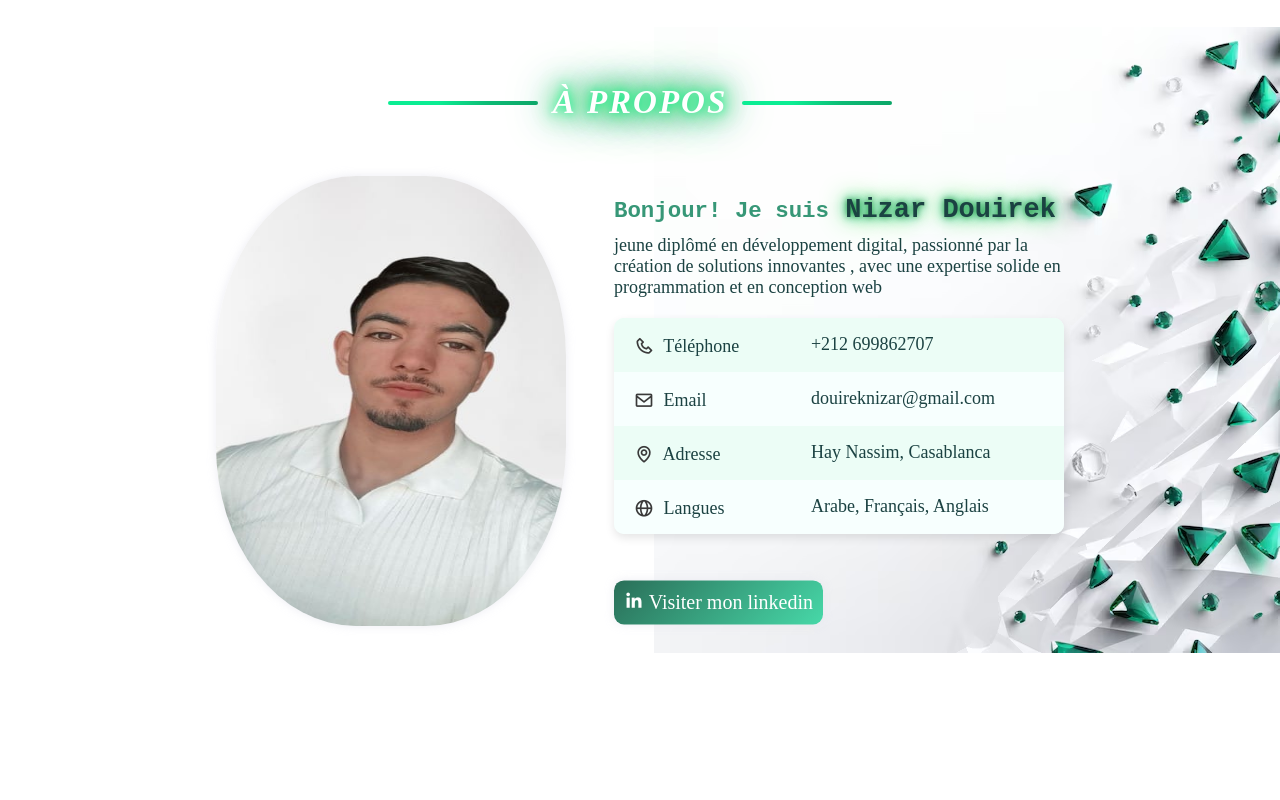
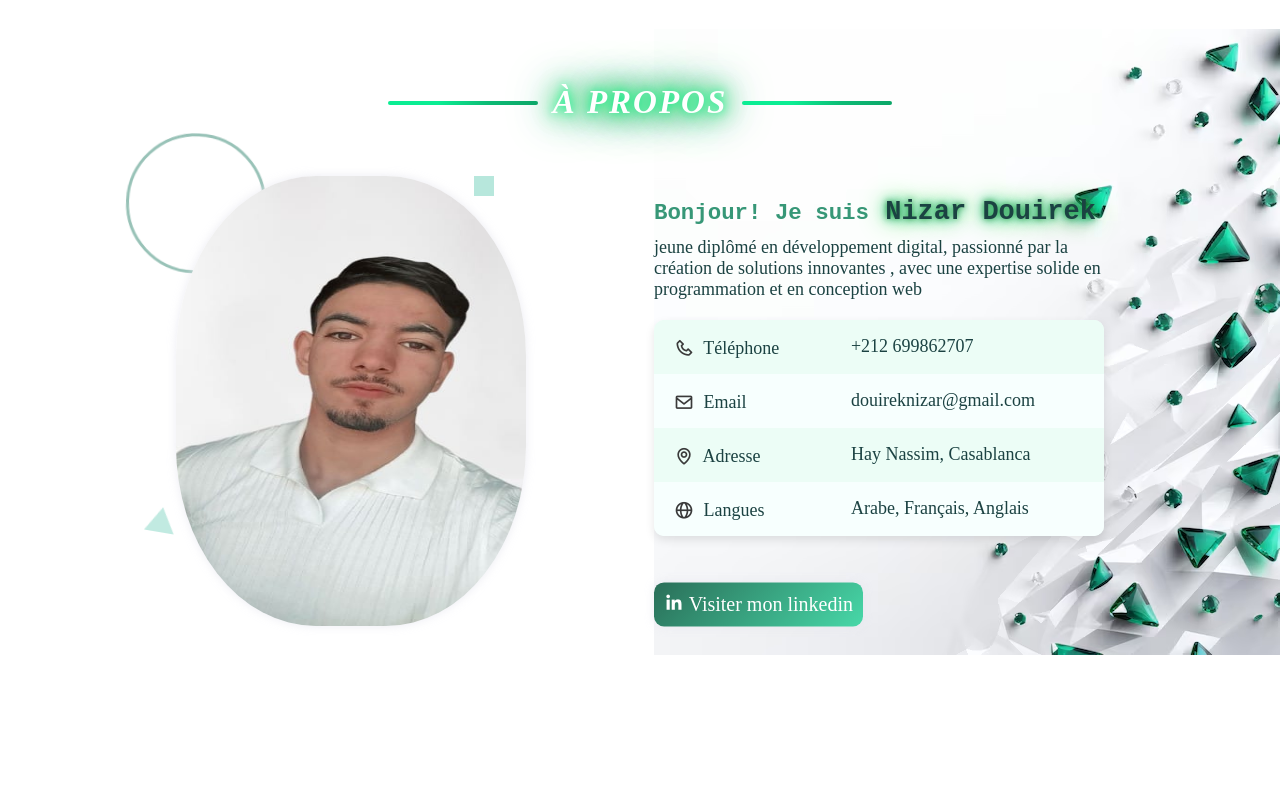
Before and after one commit to NizarDouirek/monportfolio, a React (Create React App) app: page / in a window 1280 px wide. Shown: the part 820-1620 px from the top of the page. Built offline with nearby package versions, Linux system fonts and the light colour scheme.

Commit message:
update cv

```diff
--- a/src/About/about.css
+++ b/src/About/about.css
@@ -18,7 +18,7 @@
     align-items: center;
     justify-content: center;
     display: flex;
-    gap: 3em;
+    gap: 8rem;
     margin-top: 45px;
 
 }
@@ -35,6 +35,121 @@
     transform: scale(3.08);
     box-shadow: 0 0 5px rgba(51, 51, 52, 0.721);
   }
+.image-container-decor {
+  position: relative;
+  display: inline-block;
+}
+
+.i {
+  width: 350px;
+  height: 450px;
+  border-radius: 40%;
+  transition: transform 0.5s ease, box-shadow 0.5s ease;
+  box-shadow: 0 0 10px rgba(229, 228, 238, 0.721);
+  position: relative;
+  z-index: 5;
+}
+
+.i:hover {
+  transform: scale(3.08);
+  box-shadow: 0 0 5px rgba(63, 153, 141, 0.721);
+}
+
+/* Conteneur des formes décoratives */
+.floating-shapes {
+  position: absolute;
+  top: 0;
+  left: 0;
+  width: 100%;
+  height: 100%;
+  z-index: 1;
+}
+
+/* Cercle flottant */
+.circle-shape {
+  position: absolute;
+  top: -40px;
+  left: -50px;
+  width: 140px;
+  height: 140px;
+  border: 3px solid rgba(53, 134, 114, 0.504);
+  border-radius: 50%;
+  animation: float 2s ease-in-out infinite;
+}
+
+.triangle-shape {
+  position: absolute;
+  top: 75%;
+  left: -30px;
+  width: 0;
+  height: 0;
+  border-left: 15px solid transparent;
+  border-right: 15px solid transparent;
+  border-bottom: 25px solid rgba(18, 175, 138, 0.3);
+  animation: moveTriangle 5s infinite ease-in-out;
+  z-index: 1;
+}
+
+@keyframes moveTriangle {
+  0% {
+    transform: translateY(0px) rotate(0deg);
+    opacity: 0.6;
+  }
+  50% {
+    transform: translateY(-15px) rotate(15deg);
+    opacity: 1;
+  }
+  100% {
+    transform: translateY(0px) rotate(0deg);
+    opacity: 0.6;
+  }
+}
+
+
+/* Carrés animés */
+.square-shape {
+  position: absolute;
+  width: 20px;
+  height: 20px;
+  background-color: rgba(18, 175, 138, 0.3);
+  animation: moveSquare 6s infinite ease-in-out;
+}
+
+.square-shape.one {
+  top: 80%;
+  left: -10%;
+  animation-delay: 0s;
+}
+
+.square-shape.two {
+  /* bottom: 15%; */
+  left: 85%;
+  animation-delay: 1.5s;
+}
+
+/* Animations */
+@keyframes float {
+  0%, 100% {
+    transform: translateY(0) scale(1);
+  }
+  50% {
+    transform: translateY(-10px) scale(1.1);
+  }
+}
+
+
+
+@keyframes moveSquare {
+  0% {
+    transform: translate(0, 0) rotate(0deg);
+  }
+  50% {
+    transform: translate(20px, -10px) rotate(45deg);
+  }
+  100% {
+    transform: translate(0, 0) rotate(0deg);
+  }
+}
 
 
 .contentAbout{
@@ -175,9 +290,9 @@ table tr:hover{
     }
 
     .i {
-        width: 75%; /* L'image occupe toute la largeur */
+        width: 230px; /* L'image occupe toute la largeur */
         height: 300px; /* Maintient le ratio d'aspect */
-        border-radius: 10px;
+        border-radius: 100px;
     }
 
 
--- a/src/About/about.jsx
+++ b/src/About/about.jsx
@@ -51,7 +51,22 @@ export default function About({ showHero = true }) {
         <div id="about" className="about" ref={aboutRef}>
             <Title text={t("apropos")} />
             <div className={`containe ${isVisible ? "slide-in" : ""}`}>
-                <img loading="lazy" className={`i ${isVisible ? "slide-left" : ""}`} src="profillinkd.jpg" alt="Profil" />
+                {/* <img loading="lazy" className={`i ${isVisible ? "slide-left" : ""}`} src="profillinkd.jpg" alt="Profil" /> */}
+                <div className="image-container-decor">
+  <div className="floating-shapes">
+    <div className="circle-shape"></div>
+    {/* <div className="square-shape one"></div> */}
+    <div className="square-shape two"></div>
+    <div className="triangle-shape"></div>
+  </div>
+  <img
+    loading="lazy"
+    className={`i ${isVisible ? "slide-left" : ""}`}
+    src="profillinkd.jpg"
+    alt="Profil"
+  />
+</div>
+
                 <div className={`contentAbout ${isVisible ? "slide-right" : ""}`}>
                     <motion.h2 variants={{
     hidden: { opacity: 0, y: -50 },
--- a/src/Skills/skills.jsx
+++ b/src/Skills/skills.jsx
@@ -65,7 +65,7 @@ const Skills = ({ showHero = true }) => {
       </div>
 
       {/* Langages et Frameworks */}
-      <h1 className="titrecp"><i class="fas fa-puzzle-piece"></i> {t("languagesFrameworks")}</h1>
+      <h1 className="titrecp"><i class='bx bx-terminal'></i>  {t("languagesFrameworks")}</h1>
       <motion.div className="pack" initial={{ opacity: 0, y: 150 }} whileInView={{ opacity: 1, y: 0 }} transition={{ duration: 0.4}}>
         {["html.avif", "css.avif", "javascript.webp", "php.webp", "bootstrap.avif", "react.webp","react-native.webp", "laravel.webp"].map((img, index) => (
           <motion.section key={index} whileHover={{ scale: 1.1 }}>
@@ -78,7 +78,7 @@ const Skills = ({ showHero = true }) => {
       {/* Bases de données */}
       <div className="cardTwo">
         <div>
-      <h1 className="titrecp"><i class="fas fa-database"></i> {t("databases")}</h1>
+      <h1 className="titrecp"><i class='bx bx-data'></i>  {t("databases")}</h1>
       <motion.div className="pack" initial={{ opacity: 0, y: 150 }} whileInView={{ opacity: 1, y: 0 }} transition={{ duration: 0.4 }}>
         {["mysql.webp", "mongo-db.webp"].map((img, index) => (
           <motion.section key={index} whileHover={{ scale: 1.1 }}>
@@ -89,7 +89,7 @@ const Skills = ({ showHero = true }) => {
       </motion.div>
       </div>
       <div>
-      <h1 className="titrecp"><i class="fas fa-th-large"></i> ERP - CMC</h1>
+      <h1 className="titrecp"><i class='bx bx-briefcase-alt'></i>  ERP - CMC</h1>
       <motion.div className="pack" initial={{ opacity: 0, y: 150 }} whileInView={{ opacity: 1, y: 0 }} transition={{ duration: 0.4 }}>
         {["odoo.webp"].map((img, index) => (
           <motion.section key={index} whileHover={{ scale: 1.1 }}>
@@ -102,7 +102,7 @@ const Skills = ({ showHero = true }) => {
       </div>
 
       {/* Outils de Développement et Design */}
-      <h1 className="titrecp"><i class="fas fa-tools"></i> {t("tools")}</h1>
+      <h1 className="titrecp"><i class='bx bx-git-branch'></i>  {t("tools")}</h1>
       <motion.div className="pack" initial={{ opacity: 0, y: 150 }} whileInView={{ opacity: 1, y: 0 }} transition={{ duration: 0.4 }}>
         {[ "git.webp","github.webp", "postman.webp","xamp.webp","figma.webp", "canva.webp", "photoshop.webp"].map((img, index) => (
           <motion.section key={index} whileHover={{ scale: 1.1 }}>
```
